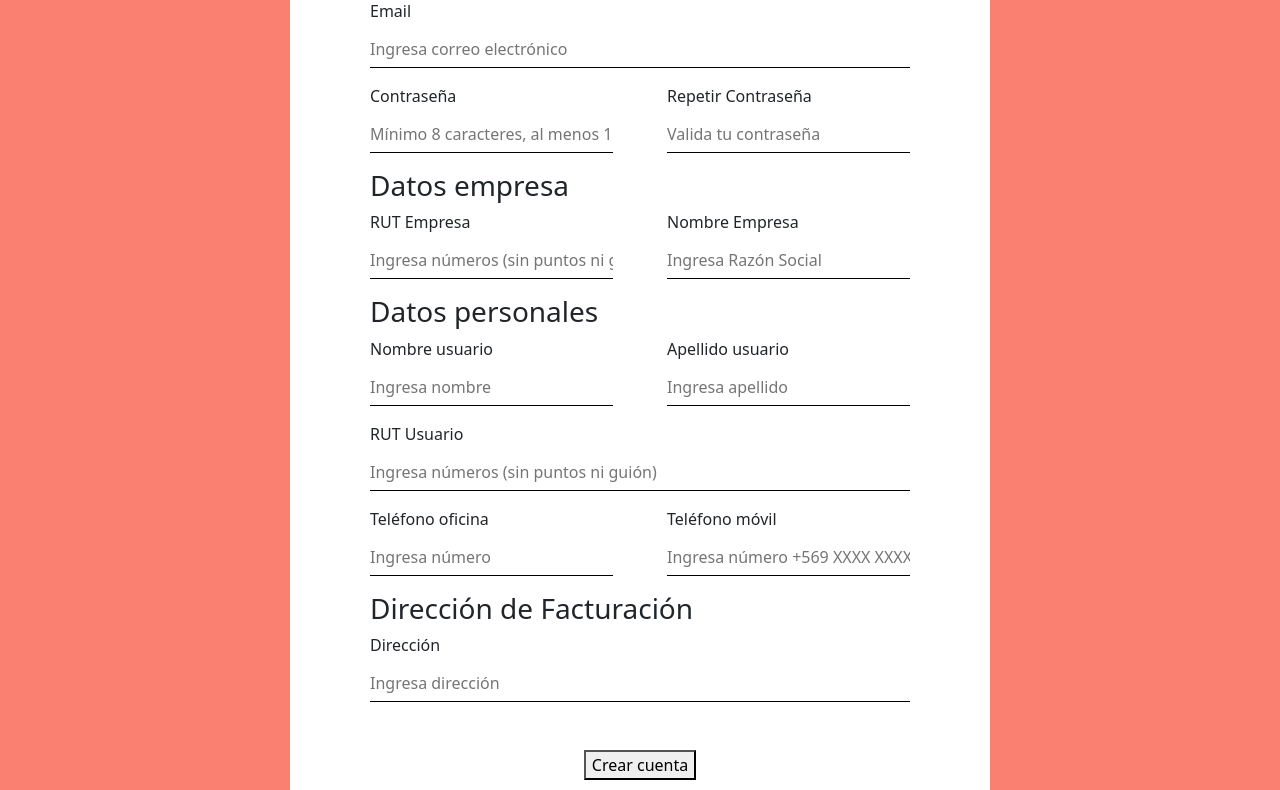
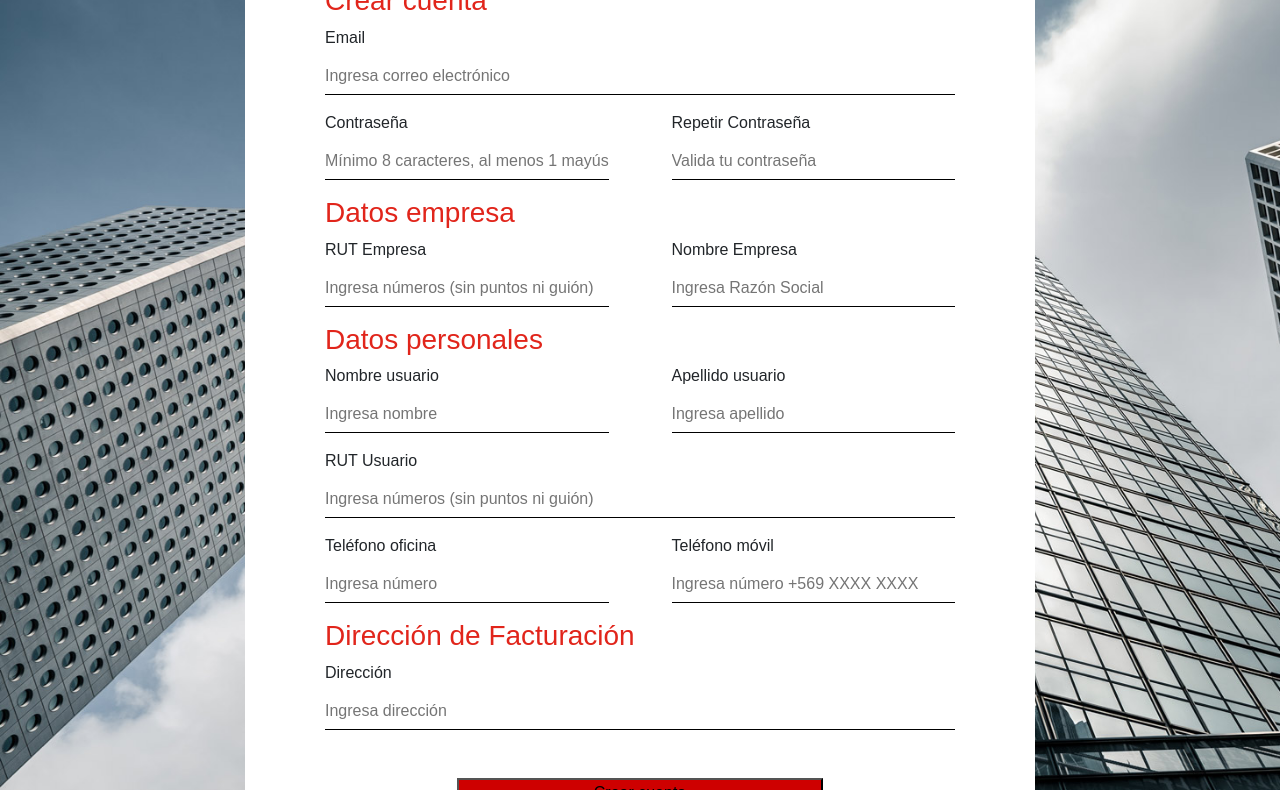
Before and after one commit to emquiroga/dimacofi, a plain HTML site: page index.html in a window 1280 px wide. Shown: the part 235-1025 px from the top of the page. Drawn offline with nearby package versions, Linux system fonts and the light colour scheme.

Commit message:
styling form

```diff
--- a/index.html
+++ b/index.html
@@ -14,11 +14,11 @@
     <title>Dimacofi</title>
   </head>
   <body>
-    <a href="./pages/inicio.html">Inicio Usuario</a>
     <section class="register-section">
+      <a href="./pages/inicio.html">Inicio Usuario</a>
       <div class="form-container">
         <form action="" class="register-form">
-          <h1>BIG LOGO HERE!</h1>
+          <img src="../assets/logo/contratos.png" alt="Logo" class="logo" />
           <h3>Crear cuenta</h3>
           <div class="mb-3">
             <label for="exampleInputEmail1" class="form-label">Email</label>
--- a/sass/_globals.scss
+++ b/sass/_globals.scss
@@ -1,3 +1,17 @@
+html {
+  box-sizing: initial;
+}
+*,
+*::before,
+*::after {
+  box-sizing: inherit;
+}
 body {
+  width: 100vw;
+  height: auto;
+  margin: 0;
+  padding: 0;
+  font-family: "Poppins", sans-serif;
   background-color: salmon;
+  overflow-x: hidden;
 }
--- a/sass/_registro.scss
+++ b/sass/_registro.scss
@@ -1,17 +1,39 @@
+.register-section {
+  width: 100%;
+  height: 100%;
+  background-image: $register-bg;
+  background-size: cover;
+  background-repeat: repeat;
+
   .form-container {
-  padding: 2rem 0;
+    width: 90%;
+    max-width: 700px;
+    padding: 0;
+    margin: auto;
+    display: flex;
+    flex-direction: column;
+    align-items: center;
+    justify-content: center;
 
     .register-form {
-    width: 80%;
-    max-width: 700px;
-    margin: auto;
+      width: 90%;
       padding: 1rem;
       display: flex;
       flex-flow: column wrap;
       background-color: white;
       border-radius: 1rem;
+      overflow: hidden;
       @media screen and (min-width: $large) {
         padding: 5rem;
+      }
+
+      .logo {
+        width: 50%;
+        padding: 1.5rem 0;
+      }
+
+      h3 {
+        color: $redFont;
       }
 
       .input-wrapper {
@@ -43,7 +65,8 @@
           -webkit-appearance: none;
           -moz-appearance: none;
           appearance: none;
-        transition: border-color 0.15s ease-in-out, box-shadow 0.15s ease-in-out;
+          transition: border-color 0.15s ease-in-out,
+            box-shadow 0.15s ease-in-out;
           &:focus {
             color: #212529;
             background-color: #fff;
@@ -57,8 +80,11 @@
         }
       }
       button {
-      max-width: 120px;
+        width: 100%;
+        max-width: 350px;
         margin: 2rem auto 0 auto;
+        background-color: $redButton;
       }
     }
   }
+}
--- a/sass/_variables.scss
+++ b/sass/_variables.scss
@@ -1,3 +1,12 @@
+//Brand
+$logo: url("../assets/logo/contratos.png");
+//BG Images
+$register-bg: url("../assets/images/bg-1920px.jpg");
+
+//Colors
+$redFont: #e1251b;
+$redButton: #ce0000;
+
 //Breakpoints:
 $small: "30em";
 $medium: "40em";
```
Also changed, not shown: css/style.css, 2 other files. Lines whose indentation alone changed are shown as unchanged.
